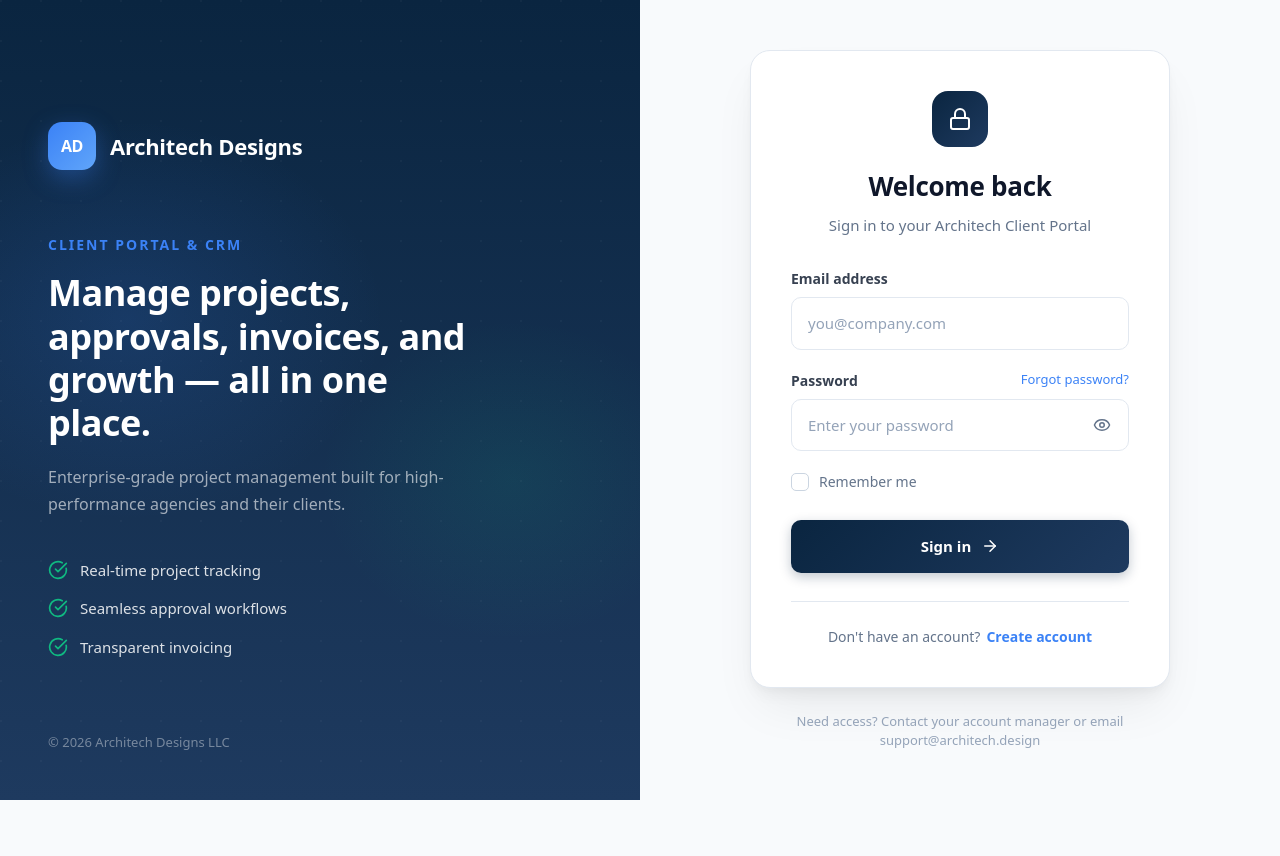
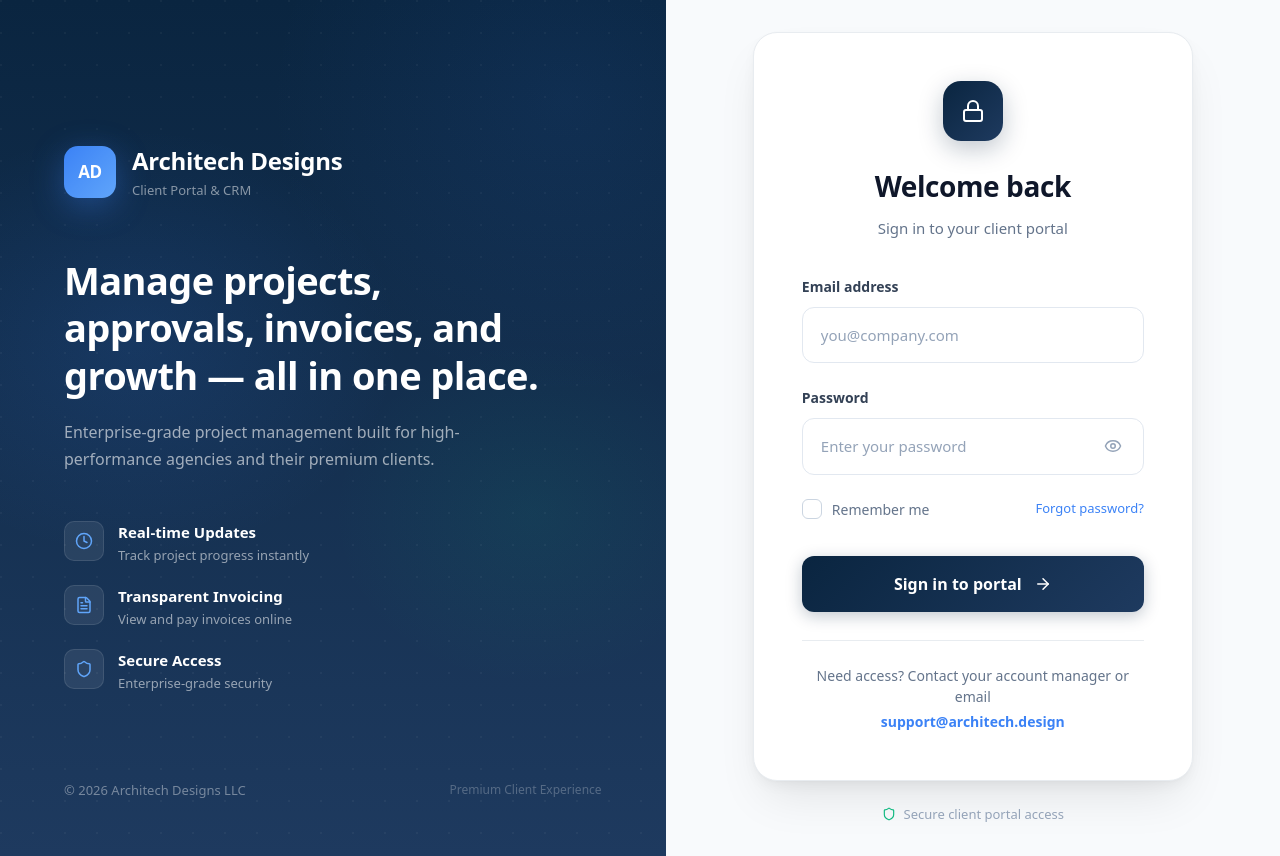
Before and after one commit to techmeoutbae/architech-crm, a Next.js app: page /login in a window 1280 px wide. Before the commit the page ends 800 px from the top, so only its background shows below. Built offline with nearby package versions, Linux system fonts and the light colour scheme; no server answers.

Commit message:
Enhanced premium login with improved visuals and UX

```diff
--- a/src/app/(auth)/login/page.tsx
+++ b/src/app/(auth)/login/page.tsx
@@ -3,7 +3,7 @@
 import { useState, useEffect } from "react"
 import { useRouter } from "next/navigation"
 import { createClient } from "@/lib/supabase/client"
-import { Eye, EyeOff, Loader2, CheckCircle, AlertCircle, ArrowRight } from "lucide-react"
+import { Eye, EyeOff, Loader2, CheckCircle, AlertCircle, ArrowRight, Shield, Clock, FileText } from "lucide-react"
 
 export default function LoginPage() {
   const router = useRouter()
@@ -13,8 +13,10 @@ export default function LoginPage() {
   const [error, setError] = useState("")
   const [success, setSuccess] = useState("")
   const [showPassword, setShowPassword] = useState(false)
+  const [mounted, setMounted] = useState(false)
 
   useEffect(() => {
+    setMounted(true)
     const supabase = createClient()
     supabase.auth.getSession().then(({ data }) => {
       if (data.session) {
@@ -44,37 +46,12 @@ export default function LoginPage() {
     }
   }
 
-  const handleSignUp = async () => {
-    if (!email || !password) {
-      setError("Please enter email and password")
-      return
-    }
-
-    setLoading(true)
-    setError("")
-
-    const supabase = createClient()
-
-    const { data, error: signUpError } = await supabase.auth.signUp({
-      email,
-      password,
-      options: {
-        data: {
-          full_name: email.split('@')[0],
-          role: "admin",
-        },
-      },
-    })
-
-    if (signUpError) {
-      setError(signUpError.message)
-    } else if (data.user) {
-      setSuccess("Account created! You can now sign in.")
-    } else if (data.session) {
-      router.push("/admin/dashboard")
-    }
-
-    setLoading(false)
+  if (!mounted) {
+    return (
+      <div style={{ minHeight: "100vh", display: "flex", alignItems: "center", justifyContent: "center", background: "#F8FAFC" }}>
+        <div style={{ width: "32px", height: "32px", border: "3px solid #E2E8F0", borderTopColor: "#0A2540", borderRadius: "50%", animation: "spin 1s linear infinite" }} />
+      </div>
+    )
   }
 
   return (
@@ -84,6 +61,7 @@ export default function LoginPage() {
         <div className="auth-brand-bg">
           <div className="auth-brand-gradient" />
           <div className="auth-brand-pattern" />
+          <div className="auth-brand-glow" />
         </div>
 
         <div className="auth-brand-content">
@@ -91,35 +69,47 @@ export default function LoginPage() {
             <div className="auth-logo-icon">
               <span>AD</span>
             </div>
+            <div>
               <span className="auth-logo-text">Architech Designs</span>
+              <span className="auth-logo-tagline">Client Portal & CRM</span>
+            </div>
           </div>
 
           <div className="auth-brand-text">
-            <p className="auth-tagline">Client Portal & CRM</p>
             <h1 className="auth-heading">Manage projects, approvals, invoices, and growth — all in one place.</h1>
             <p className="auth-description">
-              Enterprise-grade project management built for high-performance agencies and their clients.
+              Enterprise-grade project management built for high-performance agencies and their premium clients.
             </p>
           </div>
 
           <div className="auth-features">
             <div className="auth-feature">
-              <CheckCircle className="auth-feature-icon" />
-              <span>Real-time project tracking</span>
+              <div className="auth-feature-icon"><Clock size={18} /></div>
+              <div>
+                <span className="auth-feature-title">Real-time Updates</span>
+                <span className="auth-feature-desc">Track project progress instantly</span>
+              </div>
             </div>
             <div className="auth-feature">
-              <CheckCircle className="auth-feature-icon" />
-              <span>Seamless approval workflows</span>
+              <div className="auth-feature-icon"><FileText size={18} /></div>
+              <div>
+                <span className="auth-feature-title">Transparent Invoicing</span>
+                <span className="auth-feature-desc">View and pay invoices online</span>
+              </div>
             </div>
             <div className="auth-feature">
-              <CheckCircle className="auth-feature-icon" />
-              <span>Transparent invoicing</span>
+              <div className="auth-feature-icon"><Shield size={18} /></div>
+              <div>
+                <span className="auth-feature-title">Secure Access</span>
+                <span className="auth-feature-desc">Enterprise-grade security</span>
+              </div>
             </div>
           </div>
         </div>
 
         <div className="auth-brand-footer">
           <p>© {new Date().getFullYear()} Architech Designs LLC</p>
+          <p className="auth-brand-tagline-footer">Premium Client Experience</p>
         </div>
       </div>
 
@@ -135,7 +125,7 @@ export default function LoginPage() {
                 </svg>
               </div>
               <h2 className="auth-card-title">Welcome back</h2>
-              <p className="auth-card-subtitle">Sign in to your Architech Client Portal</p>
+              <p className="auth-card-subtitle">Sign in to your client portal</p>
             </div>
 
             <form onSubmit={handleLogin} className="auth-form">
@@ -154,8 +144,9 @@ export default function LoginPage() {
               )}
 
               <div className="auth-field">
-                <label className="auth-label">Email address</label>
+                <label className="auth-label" htmlFor="email">Email address</label>
                 <input
+                  id="email"
                   type="email"
                   value={email}
                   onChange={(e) => setEmail(e.target.value)}
@@ -168,11 +159,11 @@ export default function LoginPage() {
 
               <div className="auth-field">
                 <div className="auth-label-row">
-                  <label className="auth-label">Password</label>
-                  <button type="button" className="auth-forgot">Forgot password?</button>
+                  <label className="auth-label" htmlFor="password">Password</label>
                 </div>
                 <div className="auth-input-wrapper">
                   <input
+                    id="password"
                     type={showPassword ? "text" : "password"}
                     value={password}
                     onChange={(e) => setPassword(e.target.value)}
@@ -185,18 +176,22 @@ export default function LoginPage() {
                     type="button"
                     className="auth-password-toggle"
                     onClick={() => setShowPassword(!showPassword)}
+                    aria-label={showPassword ? "Hide password" : "Show password"}
                   >
                     {showPassword ? <EyeOff size={18} /> : <Eye size={18} />}
                   </button>
                 </div>
               </div>
 
+              <div className="auth-row">
                 <div className="auth-remember">
                   <label className="auth-checkbox">
                     <input type="checkbox" />
                     <span className="auth-checkbox-mark" />
                     <span className="auth-checkbox-label">Remember me</span>
                   </label>
+                </div>
+                <button type="button" className="auth-forgot">Forgot password?</button>
               </div>
 
               <button
@@ -211,7 +206,7 @@ export default function LoginPage() {
                   </>
                 ) : (
                   <>
-                    Sign in
+                    Sign in to portal
                     <ArrowRight size={18} />
                   </>
                 )}
@@ -219,22 +214,34 @@ export default function LoginPage() {
             </form>
 
             <div className="auth-card-footer">
-              <p>Don&apos;t have an account?</p>
-              <button
-                onClick={handleSignUp}
-                disabled={loading}
-                className="auth-signup-link"
-              >
-                Create account
-              </button>
+              <p>Need access? Contact your account manager or email</p>
+              <a href="mailto:support@architech.design" className="auth-support-link">
+                support@architech.design
+              </a>
             </div>
           </div>
 
-          <p className="auth-support">
-            Need access? Contact your account manager or email support@architech.design
+          <p className="auth-secure-note">
+            <Shield size={14} />
+            Secure client portal access
           </p>
         </div>
       </div>
+
+      <style jsx global>{`
+        @keyframes spin {
+          from { transform: rotate(0deg); }
+          to { transform: rotate(360deg); }
+        }
+        @keyframes fadeInUp {
+          from { opacity: 0; transform: translateY(20px); }
+          to { opacity: 1; transform: translateY(0); }
+        }
+        @keyframes float {
+          0%, 100% { transform: translateY(0); }
+          50% { transform: translateY(-10px); }
+        }
+      `}</style>
     </div>
   )
 }
--- a/src/app/globals.css
+++ b/src/app/globals.css
@@ -403,13 +403,13 @@ body {
 /* Brand Section - Left Side */
 .auth-brand-section {
   display: none;
-  width: 50%;
-  background: #0A2540;
+  width: 52%;
+  background: linear-gradient(135deg, #0A2540 0%, #0F2D50 50%, #1E3A5F 100%);
   position: relative;
   overflow: hidden;
   flex-direction: column;
   justify-content: space-between;
-  padding: 48px;
+  padding: 56px 64px;
 }
 
 @media (min-width: 1024px) {
@@ -428,8 +428,8 @@ body {
   position: absolute;
   inset: 0;
   background:
-    radial-gradient(ellipse 80% 50% at 20% 40%, rgba(59, 130, 246, 0.15) 0%, transparent 50%),
-    radial-gradient(ellipse 60% 40% at 80% 60%, rgba(16, 185, 129, 0.1) 0%, transparent 50%),
+    radial-gradient(ellipse 80% 50% at 20% 40%, rgba(59, 130, 246, 0.12) 0%, transparent 50%),
+    radial-gradient(ellipse 60% 40% at 80% 60%, rgba(16, 185, 129, 0.08) 0%, transparent 50%),
     linear-gradient(180deg, #0A2540 0%, #1E3A5F 100%);
 }
 
@@ -437,8 +437,18 @@ body {
   position: absolute;
   inset: 0;
   background-image:
-    radial-gradient(circle at 1px 1px, rgba(255,255,255,0.03) 1px, transparent 0);
-  background-size: 40px 40px;
+    radial-gradient(circle at 1px 1px, rgba(255,255,255,0.04) 1px, transparent 0);
+  background-size: 32px 32px;
+}
+
+.auth-brand-glow {
+  position: absolute;
+  top: -200px;
+  right: -200px;
+  width: 600px;
+  height: 600px;
+  background: radial-gradient(circle, rgba(59, 130, 246, 0.08) 0%, transparent 70%);
+  pointer-events: none;
 }
 
 .auth-brand-content {
@@ -453,90 +463,116 @@ body {
 .auth-logo {
   display: flex;
   align-items: center;
-  gap: 14px;
-  margin-bottom: 64px;
+  gap: 16px;
+  margin-bottom: 56px;
 }
 
 .auth-logo-icon {
-  width: 48px;
-  height: 48px;
+  width: 52px;
+  height: 52px;
   background: linear-gradient(135deg, #3B82F6 0%, #60A5FA 100%);
   border-radius: 14px;
   display: flex;
   align-items: center;
   justify-content: center;
-  box-shadow: 0 8px 24px rgba(59, 130, 246, 0.35);
+  box-shadow: 0 8px 32px rgba(59, 130, 246, 0.35);
 }
 
 .auth-logo-icon span {
-  font-size: 16px;
+  font-size: 17px;
   font-weight: 800;
   color: white;
   letter-spacing: -0.5px;
 }
 
 .auth-logo-text {
-  font-size: 22px;
+  font-size: 24px;
   font-weight: 700;
   color: white;
   letter-spacing: -0.3px;
+  display: block;
+}
+
+.auth-logo-tagline {
+  font-size: 13px;
+  color: rgba(255,255,255,0.5);
+  display: block;
+  margin-top: 2px;
 }
 
 .auth-brand-text {
-  max-width: 440px;
-}
-
-.auth-tagline {
-  font-size: 14px;
-  font-weight: 600;
-  color: #3B82F6;
-  text-transform: uppercase;
-  letter-spacing: 2px;
-  margin-bottom: 16px;
+  max-width: 480px;
+  margin-bottom: 48px;
 }
 
 .auth-heading {
-  font-size: 36px;
+  font-size: 38px;
   font-weight: 700;
   color: white;
-  line-height: 1.2;
+  line-height: 1.25;
   margin-bottom: 20px;
-  letter-spacing: -0.5px;
+  letter-spacing: -0.6px;
 }
 
 .auth-description {
   font-size: 16px;
   color: rgba(255,255,255,0.6);
   line-height: 1.7;
-  margin-bottom: 40px;
 }
 
 .auth-features {
   display: flex;
   flex-direction: column;
-  gap: 16px;
+  gap: 20px;
 }
 
 .auth-feature {
   display: flex;
-  align-items: center;
-  gap: 12px;
+  align-items: flex-start;
+  gap: 14px;
   font-size: 15px;
   color: rgba(255,255,255,0.85);
 }
 
 .auth-feature-icon {
-  width: 20px;
-  height: 20px;
-  color: #10B981;
+  width: 40px;
+  height: 40px;
+  background: rgba(255,255,255,0.08);
+  border: 1px solid rgba(255,255,255,0.1);
+  border-radius: 10px;
+  display: flex;
+  align-items: center;
+  justify-content: center;
+  color: #60A5FA;
   flex-shrink: 0;
+}
+
+.auth-feature-title {
+  display: block;
+  font-weight: 600;
+  color: white;
+  margin-bottom: 2px;
+}
+
+.auth-feature-desc {
+  display: block;
+  font-size: 13px;
+  color: rgba(255,255,255,0.55);
 }
 
 .auth-brand-footer {
   position: relative;
   z-index: 1;
+  display: flex;
+  align-items: center;
+  justify-content: space-between;
   font-size: 13px;
   color: rgba(255,255,255,0.4);
+}
+
+.auth-brand-tagline-footer {
+  font-size: 12px;
+  color: rgba(255,255,255,0.25);
 }
 
 /* Form Section - Right Side */
@@ -545,49 +581,50 @@ body {
   display: flex;
   align-items: center;
   justify-content: center;
-  padding: 24px;
+  padding: 32px;
   background: #F8FAFC;
 }
 
 .auth-card-wrapper {
   width: 100%;
-  max-width: 420px;
+  max-width: 440px;
 }
 
 .auth-card {
   background: white;
-  border-radius: 20px;
+  border-radius: 24px;
   box-shadow:
-    0 4px 6px -1px rgba(0, 0, 0, 0.02),
-    0 10px 15px -3px rgba(0, 0, 0, 0.04),
-    0 25px 50px -12px rgba(0, 0, 0, 0.08);
-  padding: 40px;
-  border: 1px solid #E2E8F0;
+    0 1px 3px 0 rgba(0, 0, 0, 0.02),
+    0 6px 16px -4px rgba(0, 0, 0, 0.06),
+    0 24px 48px -12px rgba(0, 0, 0, 0.1);
+  padding: 48px;
+  border: 1px solid #E8ECF0;
 }
 
 .auth-card-header {
   text-align: center;
-  margin-bottom: 32px;
+  margin-bottom: 36px;
 }
 
 .auth-card-icon {
-  width: 56px;
-  height: 56px;
+  width: 60px;
+  height: 60px;
   background: linear-gradient(135deg, #0A2540 0%, #1E3A5F 100%);
-  border-radius: 16px;
+  border-radius: 18px;
   display: flex;
   align-items: center;
   justify-content: center;
-  margin: 0 auto 20px;
+  margin: 0 auto 24px;
   color: white;
+  box-shadow: 0 8px 24px rgba(10, 37, 64, 0.25);
 }
 
 .auth-card-title {
-  font-size: 26px;
+  font-size: 28px;
   font-weight: 700;
   color: #0F172A;
-  margin-bottom: 8px;
-  letter-spacing: -0.3px;
+  margin-bottom: 10px;
+  letter-spacing: -0.4px;
 }
 
 .auth-card-subtitle {
@@ -598,49 +635,49 @@ body {
 .auth-form {
   display: flex;
   flex-direction: column;
-  gap: 20px;
+  gap: 24px;
 }
 
 .auth-error {
   display: flex;
   align-items: center;
-  gap: 10px;
-  padding: 14px 16px;
+  gap: 12px;
+  padding: 16px;
   background: #FEF2F2;
-  border-radius: 10px;
+  border-radius: 12px;
   color: #DC2626;
   font-size: 14px;
   border: 1px solid #FEE2E2;
 }
 
 .auth-error-icon {
-  width: 18px;
-  height: 18px;
+  width: 20px;
+  height: 20px;
   flex-shrink: 0;
 }
 
 .auth-success {
   display: flex;
   align-items: center;
-  gap: 10px;
-  padding: 14px 16px;
+  gap: 12px;
+  padding: 16px;
   background: #ECFDF5;
-  border-radius: 10px;
+  border-radius: 12px;
   color: #059669;
   font-size: 14px;
   border: 1px solid #D1FAE5;
 }
 
 .auth-success-icon {
-  width: 18px;
-  height: 18px;
+  width: 20px;
+  height: 20px;
   flex-shrink: 0;
 }
 
 .auth-field {
   display: flex;
   flex-direction: column;
-  gap: 8px;
+  gap: 10px;
 }
 
 .auth-label-row {
@@ -652,7 +689,7 @@ body {
 .auth-label {
   font-size: 14px;
   font-weight: 600;
-  color: #374151;
+  color: #334155;
 }
 
 .auth-forgot {
@@ -663,10 +700,12 @@ body {
   cursor: pointer;
   font-weight: 500;
   transition: color 0.2s;
+  padding: 0;
 }
 
 .auth-forgot:hover {
   color: #2563EB;
+  text-decoration: underline;
 }
 
 .auth-input-wrapper {
@@ -675,9 +714,9 @@ body {
 
 .auth-input {
   width: 100%;
-  padding: 14px 16px;
+  padding: 16px 18px;
   border: 1.5px solid #E2E8F0;
-  border-radius: 10px;
+  border-radius: 12px;
   font-size: 15px;
   color: #0F172A;
   transition: all 0.2s ease;
@@ -687,7 +726,7 @@ body {
 .auth-input:focus {
   outline: none;
   border-color: #3B82F6;
-  box-shadow: 0 0 0 4px rgba(59, 130, 246, 0.1);
+  box-shadow: 0 0 0 4px rgba(59, 130, 246, 0.08);
 }
 
 .auth-input::placeholder {
@@ -695,19 +734,19 @@ body {
 }
 
 .auth-input-password {
-  padding-right: 48px;
+  padding-right: 52px;
 }
 
 .auth-password-toggle {
   position: absolute;
-  right: 14px;
+  right: 16px;
   top: 50%;
   transform: translateY(-50%);
   background: none;
   border: none;
-  color: #64748B;
+  color: #94A3B8;
   cursor: pointer;
-  padding: 4px;
+  padding: 6px;
   display: flex;
   align-items: center;
   justify-content: center;
@@ -715,7 +754,13 @@ body {
 }
 
 .auth-password-toggle:hover {
-  color: #0F172A;
+  color: #64748B;
+}
+
+.auth-row {
+  display: flex;
+  align-items: center;
+  justify-content: space-between;
 }
 
 .auth-remember {
@@ -733,14 +778,17 @@ body {
 }
 
 .auth-checkbox input {
-  display: none;
+  position: absolute;
+  opacity: 0;
+  width: 0;
+  height: 0;
 }
 
 .auth-checkbox-mark {
-  width: 18px;
-  height: 18px;
+  width: 20px;
+  height: 20px;
   border: 1.5px solid #CBD5E1;
-  border-radius: 5px;
+  border-radius: 6px;
   display: flex;
   align-items: center;
   justify-content: center;
@@ -754,35 +802,39 @@ body {
 
 .auth-checkbox input:checked + .auth-checkbox-mark::after {
   content: '';
-  width: 6px;
+  width: 5px;
   height: 10px;
   border: solid white;
   border-width: 0 2px 2px 0;
   transform: rotate(45deg) translateY(-1px);
 }
 
+.auth-checkbox input:focus + .auth-checkbox-mark {
+  box-shadow: 0 0 0 4px rgba(59, 130, 246, 0.1);
+}
+
 .auth-submit {
   width: 100%;
-  padding: 15px 24px;
+  padding: 16px 28px;
   background: linear-gradient(135deg, #0A2540 0%, #1E3A5F 100%);
   color: white;
   border: none;
-  border-radius: 10px;
-  font-size: 15px;
+  border-radius: 12px;
+  font-size: 16px;
   font-weight: 600;
   cursor: pointer;
   display: flex;
   align-items: center;
   justify-content: center;
-  gap: 10px;
-  transition: all 0.2s ease;
-  margin-top: 8px;
-  box-shadow: 0 4px 12px rgba(10, 37, 64, 0.25);
+  gap: 12px;
+  transition: all 0.25s ease;
+  margin-top: 12px;
+  box-shadow: 0 4px 16px rgba(10, 37, 64, 0.25);
 }
 
 .auth-submit:hover:not(:disabled) {
   transform: translateY(-2px);
-  box-shadow: 0 8px 20px rgba(10, 37, 64, 0.35);
+  box-shadow: 0 8px 24px rgba(10, 37, 64, 0.35);
 }
 
 .auth-submit:active:not(:disabled) {
@@ -795,8 +847,8 @@ body {
 }
 
 .auth-spinner {
-  width: 18px;
-  height: 18px;
+  width: 20px;
+  height: 20px;
   animation: spin 1s linear infinite;
 }
 
@@ -808,48 +860,88 @@ body {
 .auth-card-footer {
   margin-top: 28px;
   padding-top: 24px;
-  border-top: 1px solid #E2E8F0;
+  border-top: 1px solid #E8ECF0;
   text-align: center;
+  font-size: 14px;
+  color: #64748B;
+  display: flex;
+  flex-direction: column;
+  gap: 4px;
+}
+
+.auth-support-link {
+  color: #3B82F6;
+  font-weight: 600;
+  text-decoration: none;
+  transition: color 0.2s;
+}
+
+.auth-support-link:hover {
+  color: #2563EB;
+  text-decoration: underline;
+}
+
+.auth-secure-note {
   display: flex;
   align-items: center;
   justify-content: center;
-  gap: 6px;
-  font-size: 14px;
-  color: #64748B;
-}
-
-.auth-signup-link {
-  background: none;
-  border: none;
-  color: #3B82F6;
-  font-weight: 600;
-  cursor: pointer;
-  font-size: 14px;
-  transition: color 0.2s;
-}
-
-.auth-signup-link:hover {
-  color: #2563EB;
-}
-
-.auth-support {
+  gap: 8px;
   text-align: center;
   font-size: 13px;
   color: #94A3B8;
   margin-top: 24px;
 }
 
+.auth-secure-note svg {
+  color: #10B981;
+}
+
 /* Responsive */
 @media (max-width: 1023px) {
+  .auth-brand-section {
+    display: none;
+  }
+
+  .auth-form-section {
+    padding: 24px;
+  }
+
+  .auth-card {
+    padding: 40px 32px;
+  }
+
+  .auth-card-title {
+    font-size: 26px;
+  }
+}
+
+@media (max-width: 640px) {
   .auth-form-section {
     padding: 20px;
+    align-items: flex-start;
+    padding-top: 40px;
+  }
+
+  .auth-card-wrapper {
+    max-width: 100%;
   }
 
   .auth-card {
     padding: 32px 24px;
+    border-radius: 20px;
   }
 
   .auth-card-title {
     font-size: 24px;
   }
+
+  .auth-card-icon {
+    width: 52px;
+    height: 52px;
+  }
+
+  .auth-submit {
+    padding: 14px 24px;
+    font-size: 15px;
+  }
 }
```
Lines whose indentation alone changed are shown as unchanged.
